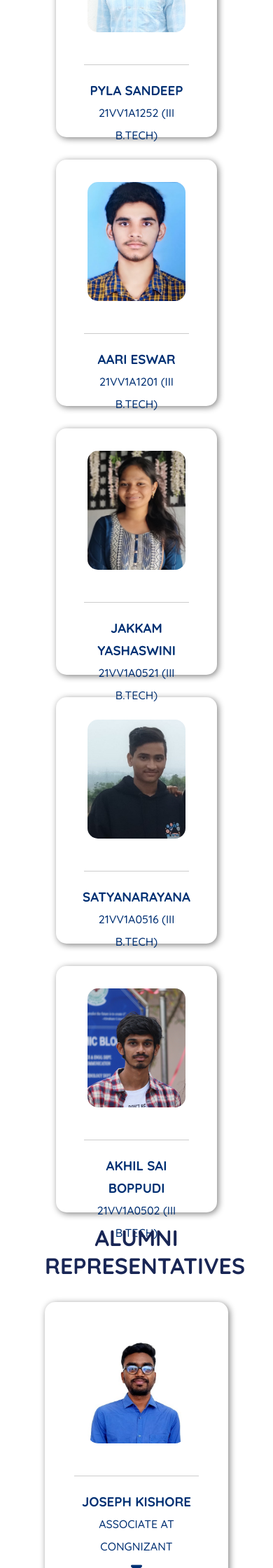
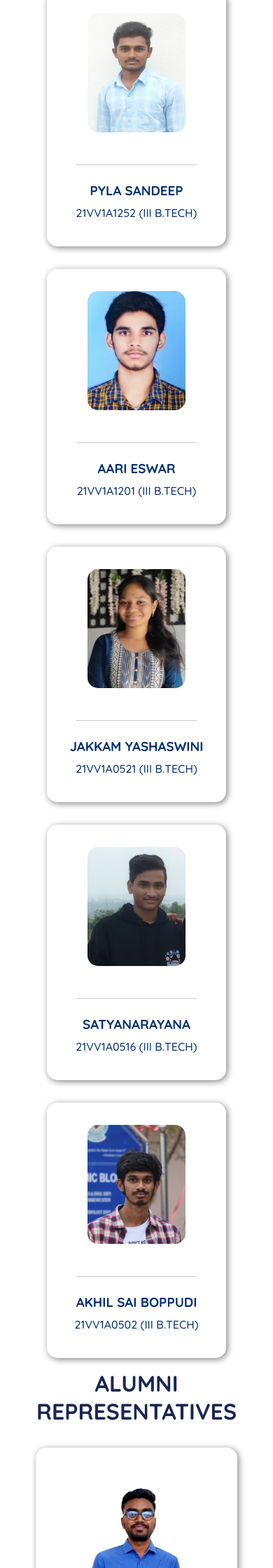
Before and after one commit to YashaswiniJakkam/DigitalHub, a Django app: page /team in a window 390 px wide. Shown: the part 3720-5960 px from the top of the page at 70% size. Run offline with Django 5.2, Linux system fonts and the light colour scheme; some web fonts are replaced.

Commit message:
modified team page

```diff
--- a/templates/team/team.html
+++ b/templates/team/team.html
@@ -61,7 +61,7 @@
                 margin-top:2rem;
                 padding:2rem;
                 line-height: 2rem;
-                height:23rem;
+                height:24rem;
             }
             .card-img img{
                 border-radius: 15px;
@@ -85,12 +85,17 @@
             .stu-rep .card{
                 margin:2rem;
                 width:40%;
-                height:20rem;
+                height:23rem;
             }
             .alumni-rep .card{
                 height:26rem;
             }
-
+            .alumni-rep{
+                margin-bottom: 2rem;
+            }
+            .ind-rep .card{
+                width:50%;
+            }
 
 
             @media screen and (max-width:898px) {
@@ -118,7 +123,7 @@
             }
             @media screen and (max-width:400px){
                 body{
-                    margin:1rem;
+                    margin:0.2rem;
                 }
 
                 .alumni-rep .card{
@@ -126,12 +131,16 @@
                 }
 
                 .stu-rep .card{
-                    height:22rem;
+                    height:auto;
                 }
 
                 .card{
-                    height:25rem;
+                    height:auto;
                 }
+                .ind-rep .card{
+                    width:100%;
+                }
+
             }
 
         </style>
@@ -317,6 +326,23 @@
                     </div>
                 </div>
             </div>
+            <h1>Industry Expert</h1>
+            <div class="info ind-rep">
+                <div class="card-container">
+                    <div class="card">
+                        <div class="card-img"><img src="{%static 'team/images/prasanth.jpg'%}" alt=""></div>
+                        <hr>
+                        <div class="details">
+
+                            <h3>W Prasanth</h3>
+                            <p>Sr Software Engineer</p>
+                            <p>Mouritech</p>
+
+                        </div>
+                    </div>
+                </div>
+            </div>
+
         </div>
 
     </body>
```
Also changed, not shown: home/static/team/images/prasanth.jpg (added).
